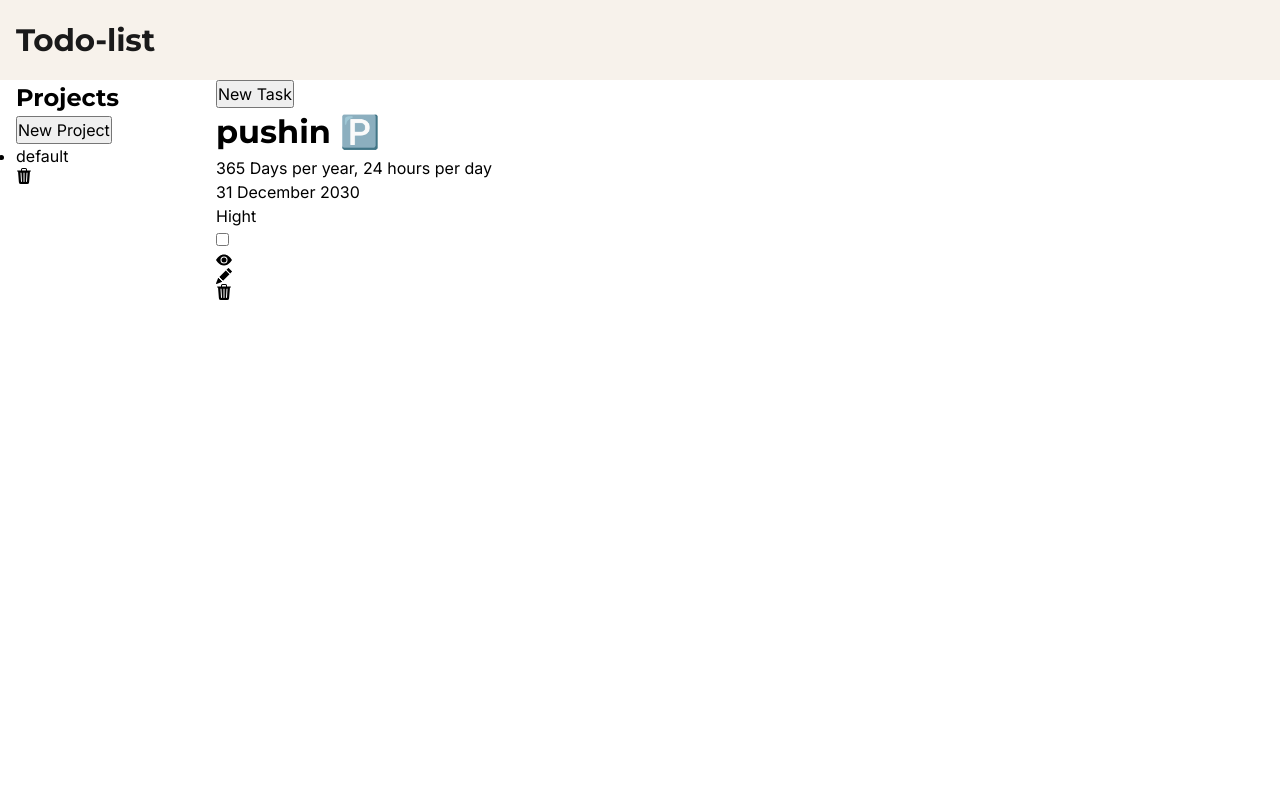
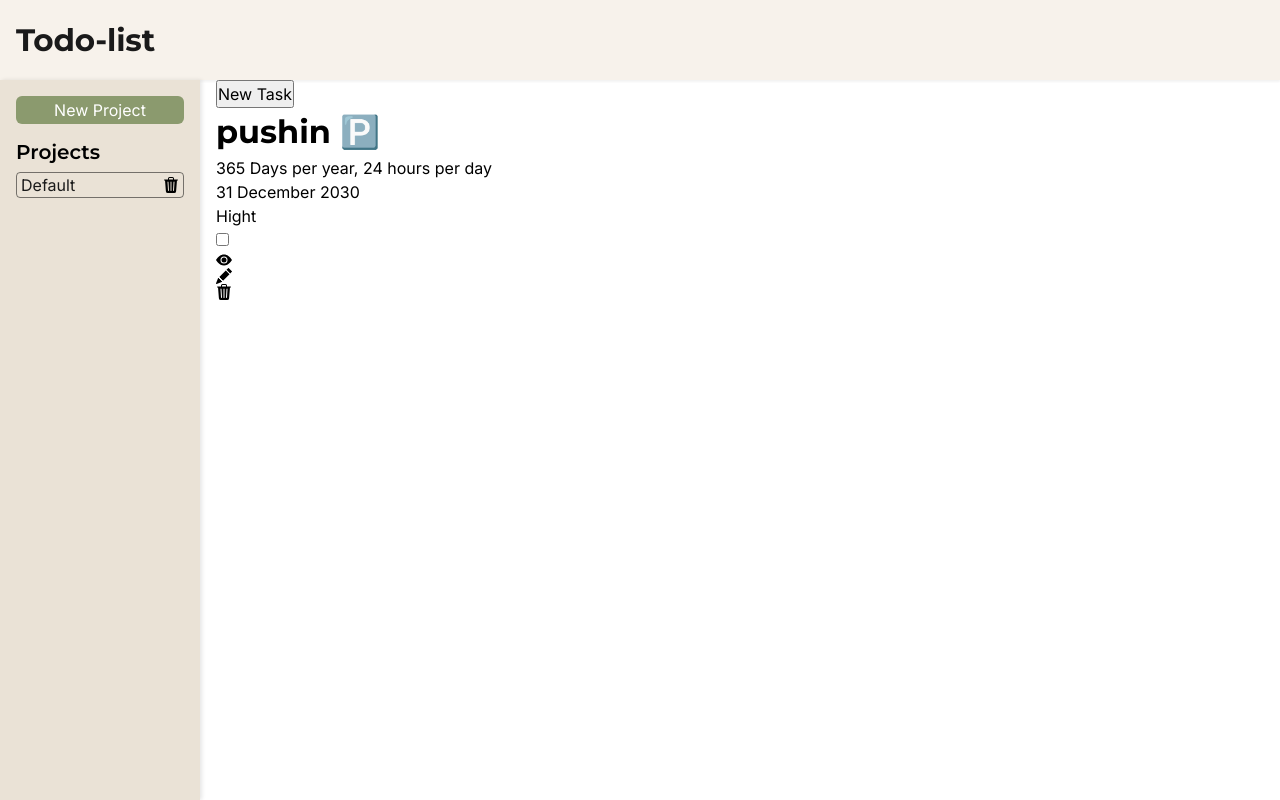
Before and after one commit to aderitomarrime/todo-list, a website built with webpack: page src/template.html in a window 1280 px wide. Built offline with nearby package versions, Linux system fonts and the light colour scheme.

Commit message:
Add styles to the aside

```diff
--- a/src/style.css
+++ b/src/style.css
@@ -199,7 +199,7 @@ h1, h2, h3, h4, h5, h6 {
   display: flex;
   align-items: center;
   background-color: var(--light-bege);
-  box-shadow: 0 2px 2px rgba(0, 6px, 6px, 0.2);
+  box-shadow: 0 2px 2px rgba(0, 0, 0, 0.05);
 }
 
 .header h1 {
@@ -212,7 +212,89 @@ h1, h2, h3, h4, h5, h6 {
 
 .aside {
   grid-area: aside;
+  padding-block: calc(var(--spacing)*4);
+  display: flex;
+  flex-direction: column;
+  gap: calc(var(--spacing)*1.5);
+  background-color: var(--bege);
+  box-shadow: 2px 0px 4px rgba(0, 0, 0, 0.1);
 }
+
+.aside h2 {
+  order: 2;
+  margin-top: calc(var(--spacing)*2);
+  font-size: var(--fs-lg);
+  line-height: var(--lh-lg);
+  letter-spacing: var(--ls-lg);
+  font-weight: var(--fw-semi-bold);
+}
+
+.aside button {
+  order: 1;
+  background-color: transparent;
+  border-radius: var(--br-md);
+  border: none;
+  padding: calc(var(--spacing)*0.5) calc(var(--spacing)*2);
+  background-color: var(--sage);
+  color: var(--white-total);
+  cursor: pointer;
+  transition: ease-in-out .3s all;
+}
+
+.aside button:hover {
+  opacity: 0.9;
+}
+
+.aside button:focus-visible {
+  outline: none;
+}
+
+.aside ul {
+  order: 3;
+  list-style-type: none;
+  display: flex;
+  flex-direction: column;
+  gap: calc(var(--spacing)*1);
+  height: 60vh;
+  overflow-y: auto;
+}
+
+.aside ul li {
+  display: flex;
+  align-items: center;
+  gap: calc(var(--spacing)*2);
+  width: var(--container-full);
+  border: 1px solid rgba(0, 0, 0, 0.5);
+  border-radius: var(--br-sm);
+  padding: 0 calc(var(--spacing)*1);
+}
+
+.aside ul li:hover {
+  background-color: color-mix(in srgb, white 40%, transparent 60%)
+}
+
+.aside ul li span {
+  font-size: var(--fs-md);
+  line-height: var(--lh-md);
+  letter-spacing: var(--ls-md);
+  font-weight: var(--fw-regular);
+  color: var(--txt-black);
+  text-transform: capitalize;
+  flex: 1;
+  cursor: pointer;
+  overflow: hidden;
+  white-space: nowrap;
+  text-overflow: ellipsis;
+}
+
+.aside ul li img {
+  cursor: pointer;
+}
+
+.aside ul li img:hover {
+  filter: invert(18%) sepia(90%) saturate(7007%) hue-rotate(335deg) brightness(99%) contrast(107%);
+}
+
 
 .main {
   grid-area: main;
```
